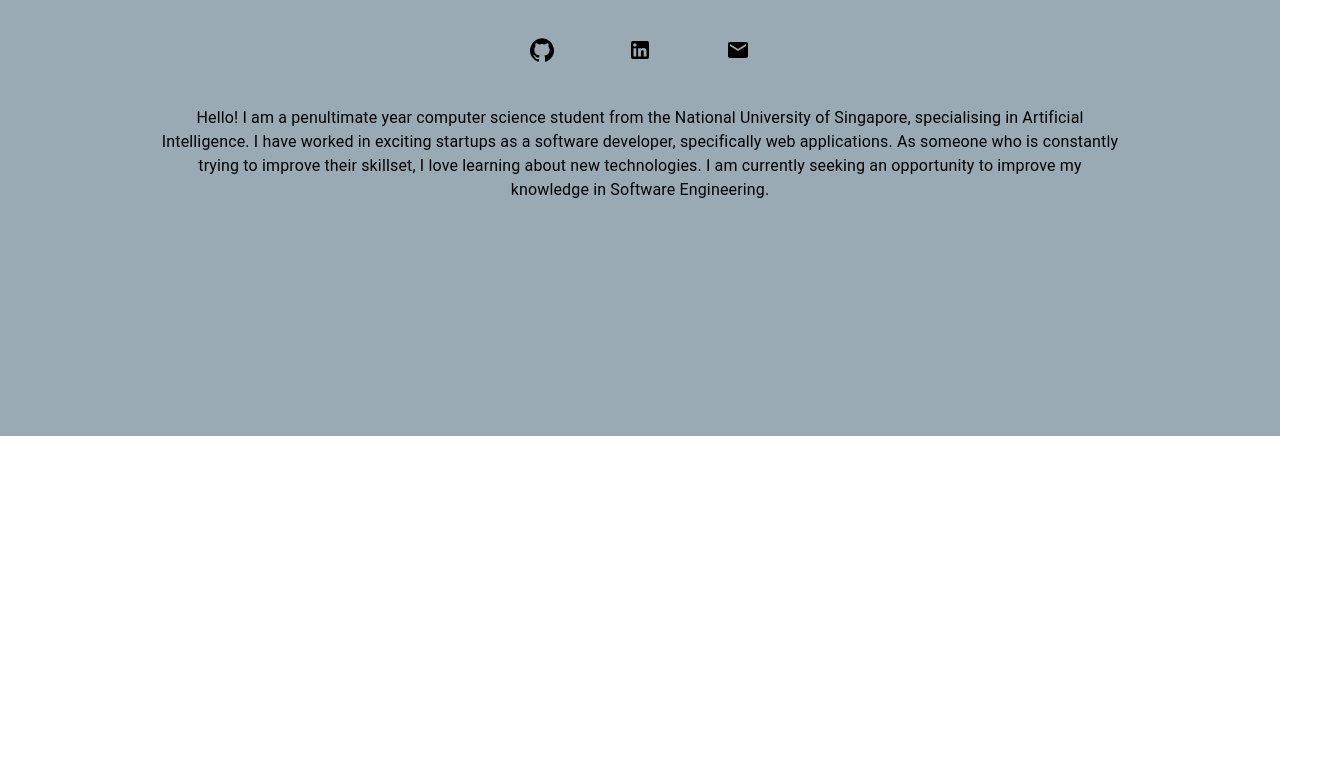
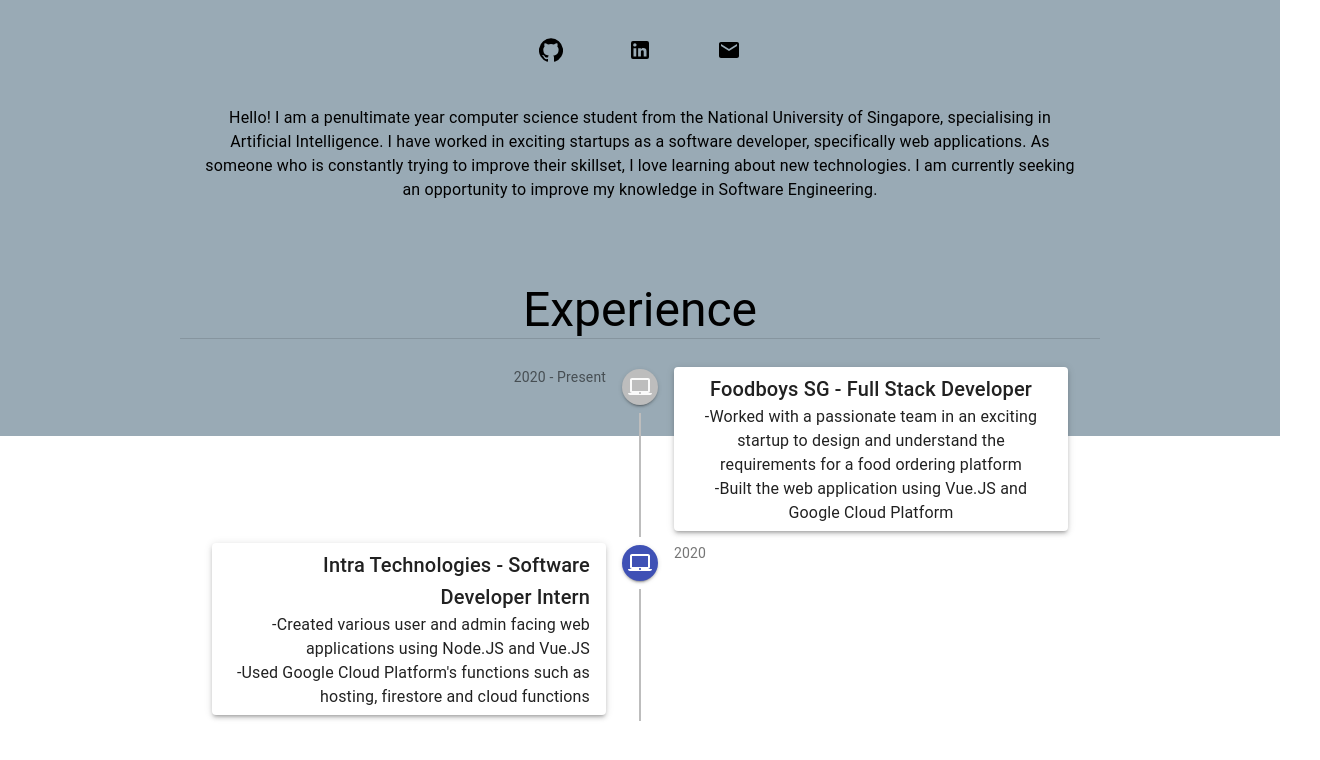
Before and after one commit to ambhinav/personal-website, a React (Create React App) app: page / in a window 1280 px wide. Shown: the part 404-1164 px from the top of the page, 1320 px wide, since content can reach past the window. Before the commit the page ends 840 px from the top, so only its background shows below. Built offline with nearby package versions, Linux system fonts and the light colour scheme.

Commit message:
added experience section

```diff
--- a/package.json
+++ b/package.json
@@ -5,6 +5,7 @@
   "dependencies": {
     "@material-ui/core": "^4.11.3",
     "@material-ui/icons": "^4.11.2",
+    "@material-ui/lab": "^4.0.0-alpha.57",
     "@testing-library/jest-dom": "^5.11.4",
     "@testing-library/react": "^11.1.0",
     "@testing-library/user-event": "^12.1.10",
@@ -12,12 +13,14 @@
     "@types/node": "^12.0.0",
     "@types/react": "^17.0.0",
     "@types/react-dom": "^17.0.0",
+    "@types/react-slick": "^0.23.4",
     "material-ui": "^0.20.2",
     "react": "^17.0.1",
     "react-dom": "^17.0.1",
     "react-scripts": "4.0.3",
     "react-scroll": "^1.8.1",
     "react-slick": "^0.28.0",
+    "slick-carousel": "^1.8.1",
     "typescript": "^4.1.2",
     "web-vitals": "^1.0.1"
   },
--- a/src/App.tsx
+++ b/src/App.tsx
@@ -1,15 +1,21 @@
-import { Divider, Grid } from '@material-ui/core';
+import { Divider, Grid, Typography } from '@material-ui/core';
 import React from 'react';
 import './App.css';
 import About from './components/About';
-
+import Experience from './components/Experience';
 
 function App() {
   return (
     <div className="App">
-      <Grid container direction="column" justify="center" alignItems="center">
+      <Grid
+        container direction="column" alignItems="center" spacing={10}
+       >
         <About />
-        <Divider />
+        <Grid item style={{ maxWidth: "1000px" }}>
+          <Typography variant="h3">Experience</Typography>
+          <Divider></Divider>
+          <Experience />
+        </Grid>
       </Grid>
     </div>
   );
--- a/src/components/About.tsx
+++ b/src/components/About.tsx
@@ -10,7 +10,7 @@ import EmailIcon from '@material-ui/icons/Email';
 function About() {
 	var bio = "Hello! I am a penultimate year computer science student from the National University of Singapore, specialising in Artificial Intelligence. I have worked in exciting startups as a software developer, specifically web applications. As someone who is constantly trying to improve their skillset, I love learning about new technologies. I am currently seeking an opportunity to improve my knowledge in Software Engineering.";
   return (
-		<Grid container direction="column" justify="space-between" alignItems="center" className="About" spacing={5} style={{ maxWidth: '1000px' }}>
+		<Grid container item direction="column" justify="space-between" alignItems="center" className="About" spacing={5} style={{ maxWidth: '1000px' }}>
 			<Grid item xs={12}>
 				<Typography variant="h2">Hi! I'm Abhinav</Typography>
 			</Grid>
--- /dev/null
+++ b/src/components/Experience.tsx
@@ -0,0 +1,77 @@
+import React from 'react';
+import { makeStyles } from '@material-ui/core/styles';
+import Timeline from '@material-ui/lab/Timeline';
+import TimelineItem from '@material-ui/lab/TimelineItem';
+import TimelineSeparator from '@material-ui/lab/TimelineSeparator';
+import TimelineConnector from '@material-ui/lab/TimelineConnector';
+import TimelineContent from '@material-ui/lab/TimelineContent';
+import TimelineOppositeContent from '@material-ui/lab/TimelineOppositeContent';
+import TimelineDot from '@material-ui/lab/TimelineDot';
+import FastfoodIcon from '@material-ui/icons/Fastfood';
+import LaptopMacIcon from '@material-ui/icons/LaptopMac';
+import HotelIcon from '@material-ui/icons/Hotel';
+import RepeatIcon from '@material-ui/icons/Repeat';
+import Paper from '@material-ui/core/Paper';
+import Typography from '@material-ui/core/Typography';
+
+const useStyles = makeStyles((theme) => ({
+  paper: {
+    padding: '6px 16px',
+  },
+  secondaryTail: {
+    backgroundColor: theme.palette.secondary.main,
+  },
+}));
+
+export default function Experience() {
+  const classes = useStyles();
+
+  return (
+    <Timeline align="alternate">
+      <TimelineItem>
+        <TimelineOppositeContent>
+          <Typography variant="body2" color="textSecondary">
+						2020 - Present
+          </Typography>
+        </TimelineOppositeContent>
+        <TimelineSeparator>
+          <TimelineDot>
+            <LaptopMacIcon />
+          </TimelineDot>
+          <TimelineConnector />
+        </TimelineSeparator>
+        <TimelineContent>
+          <Paper elevation={3} className={classes.paper}>
+            <Typography variant="h6" component="h1">
+							Foodboys SG - Full Stack Developer
+            </Typography>
+            <Typography>-Worked with a passionate team in an exciting startup to design and understand the requirements for a food ordering platform</Typography>
+						<Typography>-Built the web application using Vue.JS and Google Cloud Platform</Typography>
+          </Paper>
+        </TimelineContent>
+      </TimelineItem>
+      <TimelineItem>
+        <TimelineOppositeContent>
+          <Typography variant="body2" color="textSecondary">
+						2020
+          </Typography>
+        </TimelineOppositeContent>
+        <TimelineSeparator>
+          <TimelineDot color="primary">
+            <LaptopMacIcon />
+          </TimelineDot>
+          <TimelineConnector />
+        </TimelineSeparator>
+        <TimelineContent>
+          <Paper elevation={3} className={classes.paper}>
+            <Typography variant="h6" component="h1">
+							Intra Technologies - Software Developer Intern
+            </Typography>
+            <Typography>-Created various user and admin facing web applications using Node.JS and Vue.JS</Typography>
+            <Typography>-Used Google Cloud Platform's functions such as hosting, firestore and cloud functions</Typography>
+          </Paper>
+        </TimelineContent>
+      </TimelineItem>
+    </Timeline>
+  );
+}
```
Also changed, not shown: 1 other file (tests, documents, lock files or other folders).
